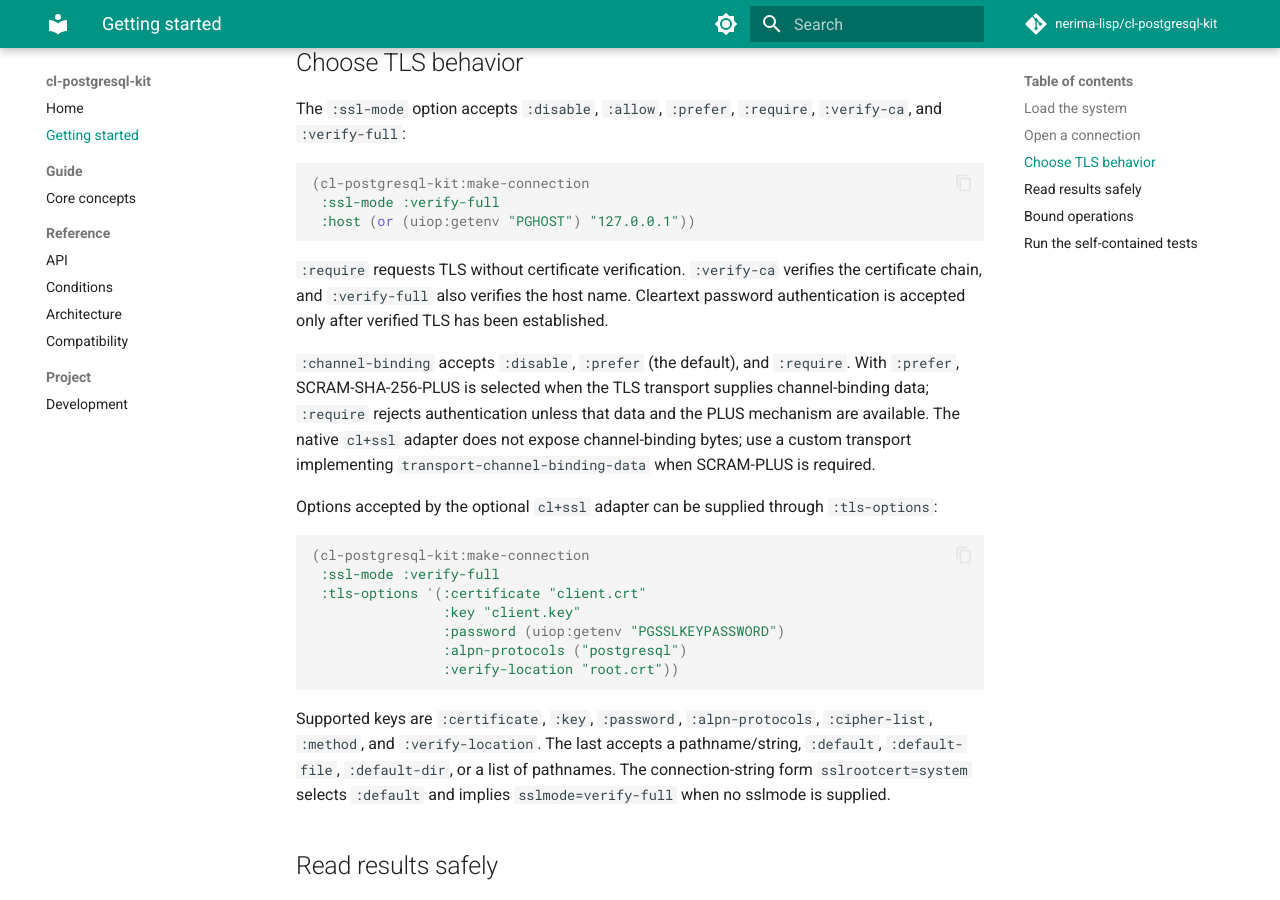
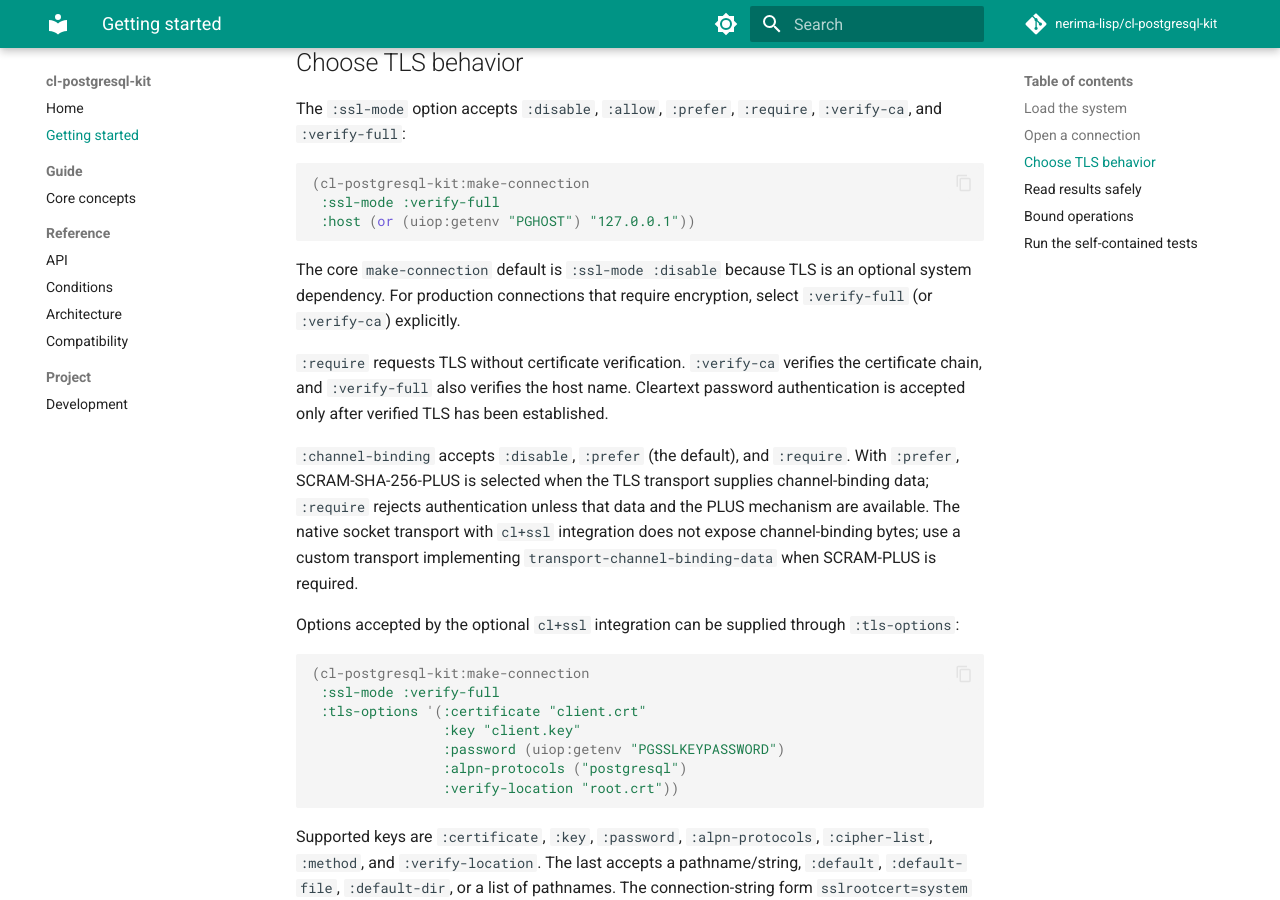
Before and after one commit to nerima-lisp/cl-postgresql-kit, an MkDocs documentation site: the page built from docs/src/getting-started.md, in a window 1280 px wide and 900 px high, scrolled down 1129 px. Built offline with MkDocs 1.6.1 and Material for MkDocs 9.7.7, drawn with Linux system fonts in a browser that asks for light colours; comment, search, counter and statistics services are not loaded.

````diff
--- a/docs/src/getting-started.md
+++ b/docs/src/getting-started.md
@@ -63,6 +63,10 @@ The `:ssl-mode` option accepts `:disable`, `:allow`, `:prefer`, `:require`,
  :host (or (uiop:getenv "PGHOST") "127.0.0.1"))
 ```
 
+The core `make-connection` default is `:ssl-mode :disable` because TLS is an
+optional system dependency. For production connections that require encryption,
+select `:verify-full` (or `:verify-ca`) explicitly.
+
 `:require` requests TLS without certificate verification. `:verify-ca`
 verifies the certificate chain, and `:verify-full` also verifies the host
 name. Cleartext password authentication is accepted only after verified TLS
@@ -72,11 +76,11 @@ has been established.
 With `:prefer`, SCRAM-SHA-256-PLUS is selected when the TLS transport supplies
 channel-binding data; `:require` rejects authentication unless that data and
 the PLUS mechanism are available.
-The native `cl+ssl` adapter does not expose channel-binding bytes; use a custom
-transport implementing `transport-channel-binding-data` when SCRAM-PLUS is
-required.
+The native socket transport with `cl+ssl` integration does not expose
+channel-binding bytes; use a custom transport implementing
+`transport-channel-binding-data` when SCRAM-PLUS is required.
 
-Options accepted by the optional `cl+ssl` adapter can be supplied through
+Options accepted by the optional `cl+ssl` integration can be supplied through
 `:tls-options`:
 
 ```lisp
````
Also changed, not shown: docs/src/project/development.md (+2 -1 lines), docs/src/reference/api.md (+2 -2 lines), docs/src/reference/architecture.md (+5 -3 lines), docs/src/reference/compatibility.md (+6 -2 lines), README.md, 13 other files.
